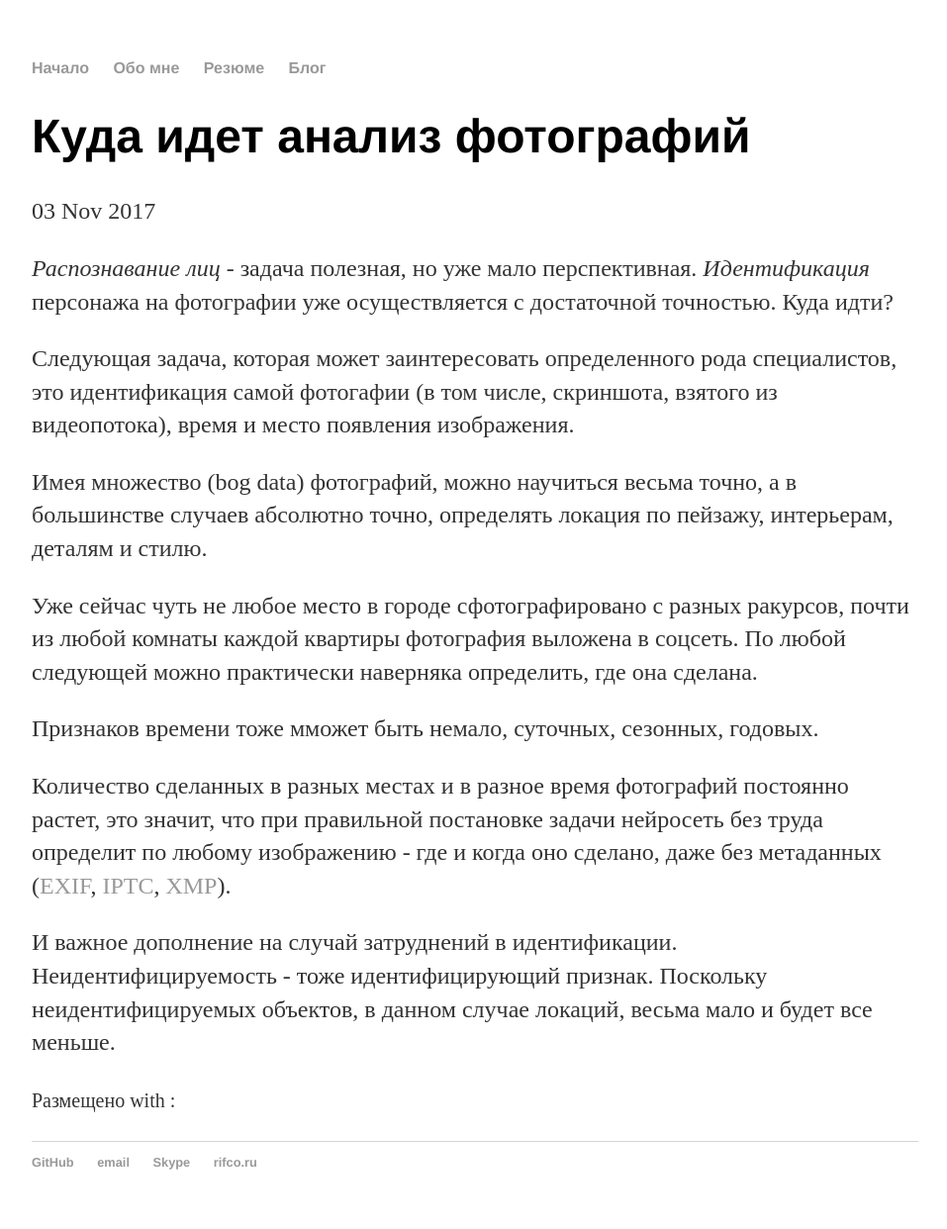
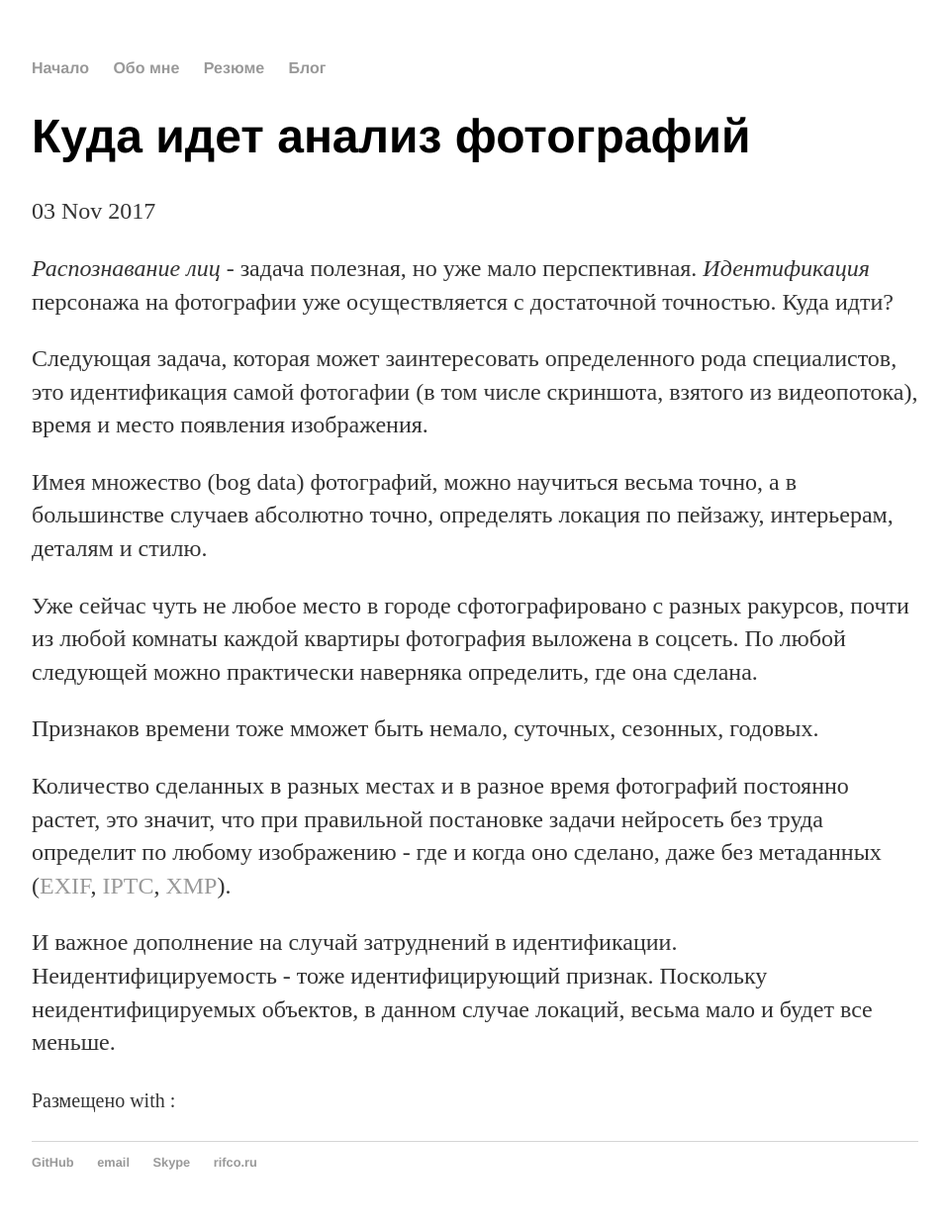
Before and after one commit to komstin/komstin.github.io, a Jekyll site: the page built from _posts/2017-11-03-Куда-идет-анализ-фотографий.md, in a window 1280 px wide. Shown: the whole page at 99% size, without its empty margins (160-1117 px from the left). Built offline with Jekyll 4.4.1, drawn with Linux system fonts in a browser that asks for light colours.

```diff
--- a/_posts/2017-11-03-Куда-идет-анализ-фотографий.md
+++ b/_posts/2017-11-03-Куда-идет-анализ-фотографий.md
@@ -8,7 +8,7 @@ tags: [machine-learning, image-processing]
 
 *Распознавание лиц* - задача полезная, но уже мало перспективная. *Идентификация* персонажа на фотографии уже осуществляется с достаточной точностью. Куда идти?
 
-Следующая задача, которая может заинтересовать определенного рода специалистов, это идентификация самой фотогафии (в том числе, скриншота, взятого из видеопотока), время и место появления изображения.
+Следующая задача, которая может заинтересовать определенного рода специалистов, это идентификация самой фотогафии (в том числе скриншота, взятого из видеопотока), время и место появления изображения.
 
 Имея множество (bog data) фотографий, можно научиться весьма точно, а в большинстве случаев абсолютно точно, определять локация по пейзажу, интерьерам, деталям и стилю.
 
```
